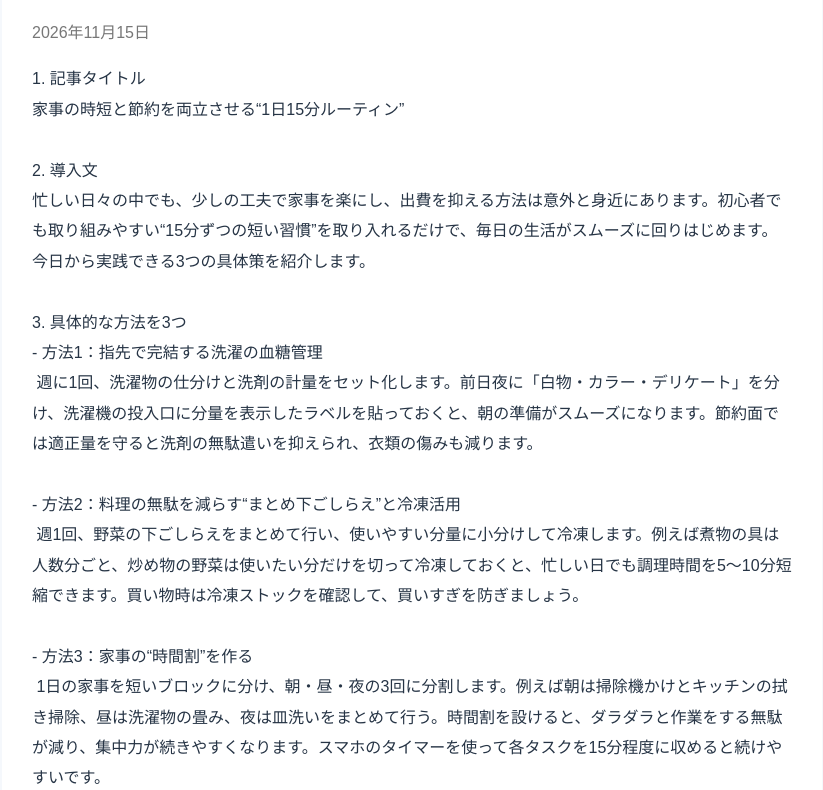
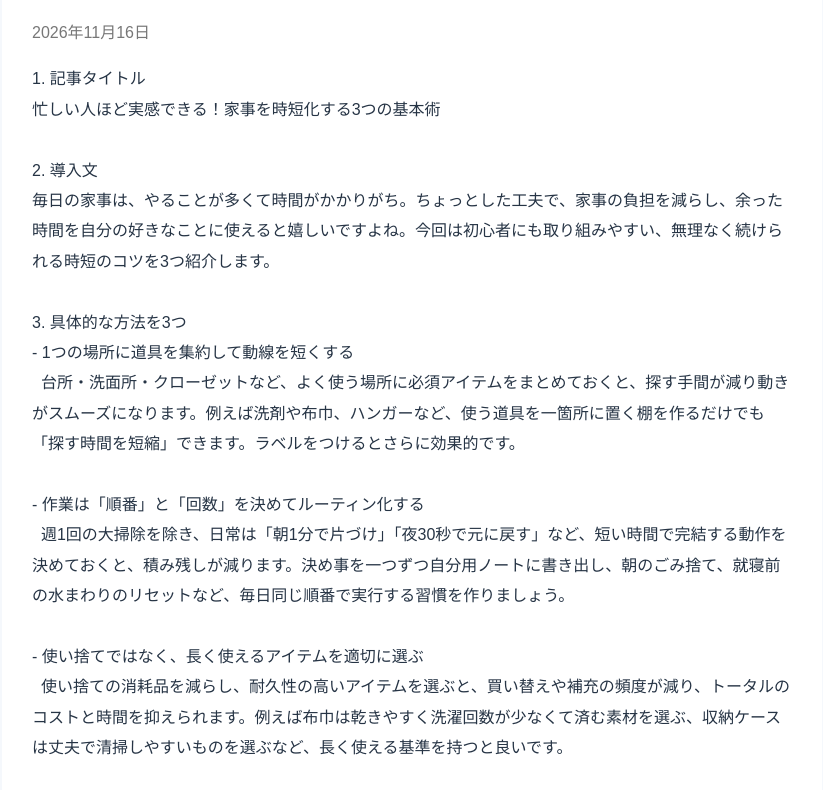
Before and after one commit to hmda849/ai-useful-site, a plain HTML site: page daily-article.html in a window 1280 px wide. Shown: the part 212-1002 px from the top of the page, without its empty margins (228-1051 px from the left). Drawn offline with Linux system fonts and the light colour scheme.

Commit message:
Update today's article

```diff
--- a/daily-article.html
+++ b/daily-article.html
@@ -3,7 +3,7 @@
 <head>
 <meta charset="UTF-8">
 <meta name="viewport" content="width=device-width, initial-scale=1">
-<title>2026年11月15日の記事 | くらしの便利ガイド</title>
+<title>2026年11月16日の記事 | くらしの便利ガイド</title>
 <style>
 body {
   font-family: sans-serif;
@@ -38,25 +38,25 @@ a {
 <main>
 <p><a href="index.html">← トップページへ戻る</a></p>
 <h1>🌱 暮らしの記事</h1>
-<p class="date">2026年11月15日</p>
+<p class="date">2026年11月16日</p>
 <div class="content">1. 記事タイトル
-家事の時短と節約を両立させる“1日15分ルーティン”
+忙しい人ほど実感できる！家事を時短化する3つの基本術
 
 2. 導入文
-忙しい日々の中でも、少しの工夫で家事を楽にし、出費を抑える方法は意外と身近にあります。初心者でも取り組みやすい“15分ずつの短い習慣”を取り入れるだけで、毎日の生活がスムーズに回りはじめます。今日から実践できる3つの具体策を紹介します。
+毎日の家事は、やることが多くて時間がかかりがち。ちょっとした工夫で、家事の負担を減らし、余った時間を自分の好きなことに使えると嬉しいですよね。今回は初心者にも取り組みやすい、無理なく続けられる時短のコツを3つ紹介します。
 
 3. 具体的な方法を3つ
-- 方法1：指先で完結する洗濯の血糖管理
- 週に1回、洗濯物の仕分けと洗剤の計量をセット化します。前日夜に「白物・カラー・デリケート」を分け、洗濯機の投入口に分量を表示したラベルを貼っておくと、朝の準備がスムーズになります。節約面では適正量を守ると洗剤の無駄遣いを抑えられ、衣類の傷みも減ります。
+- 1つの場所に道具を集約して動線を短くする
+  台所・洗面所・クローゼットなど、よく使う場所に必須アイテムをまとめておくと、探す手間が減り動きがスムーズになります。例えば洗剤や布巾、ハンガーなど、使う道具を一箇所に置く棚を作るだけでも「探す時間を短縮」できます。ラベルをつけるとさらに効果的です。
 
-- 方法2：料理の無駄を減らす“まとめ下ごしらえ”と冷凍活用
- 週1回、野菜の下ごしらえをまとめて行い、使いやすい分量に小分けして冷凍します。例えば煮物の具は人数分ごと、炒め物の野菜は使いたい分だけを切って冷凍しておくと、忙しい日でも調理時間を5〜10分短縮できます。買い物時は冷凍ストックを確認して、買いすぎを防ぎましょう。
+- 作業は「順番」と「回数」を決めてルーティン化する
+  週1回の大掃除を除き、日常は「朝1分で片づけ」「夜30秒で元に戻す」など、短い時間で完結する動作を決めておくと、積み残しが減ります。決め事を一つずつ自分用ノートに書き出し、朝のごみ捨て、就寝前の水まわりのリセットなど、毎日同じ順番で実行する習慣を作りましょう。
 
-- 方法3：家事の“時間割”を作る
- 1日の家事を短いブロックに分け、朝・昼・夜の3回に分割します。例えば朝は掃除機かけとキッチンの拭き掃除、昼は洗濯物の畳み、夜は皿洗いをまとめて行う。時間割を設けると、ダラダラと作業をする無駄が減り、集中力が続きやすくなります。スマホのタイマーを使って各タスクを15分程度に収めると続けやすいです。
+- 使い捨てではなく、長く使えるアイテムを適切に選ぶ
+  使い捨ての消耗品を減らし、耐久性の高いアイテムを選ぶと、買い替えや補充の頻度が減り、トータルのコストと時間を抑えられます。例えば布巾は乾きやすく洗濯回数が少なくて済む素材を選ぶ、収納ケースは丈夫で清掃しやすいものを選ぶなど、長く使える基準を持つと良いです。
 
 4. まとめ
-節約と時短は、日々の小さな習慣の積み重ねです。洗濯の表示を守る、食材の下ごしらえを工夫する、時間割を持つ—この3つを組み合わせると、家事の負担が軽くなり、無駄な出費も抑えられます。初心者でも始めやすい順序で、今日から取り入れてみましょう。</div>
+日々の家事を少し工夫するだけで、時間とストレスを減らせます。道具の置き場所を見直す、作業をルーティン化する、長く使えるアイテムを選ぶ──この3つを組み合わせると、初めての方でも無理なく取り入れやすいです。続けるコツは「小さな積み重ねを喜ぶこと」です。</div>
 </main>
 </body>
 </html>
```
